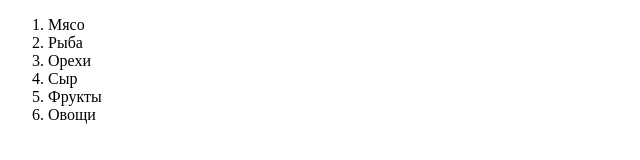
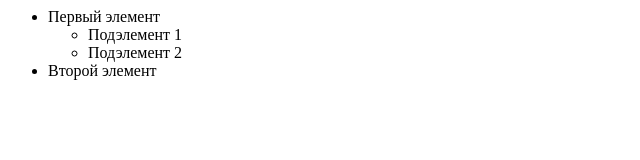
Before and after one commit to V198716647v/urok-html2, a plain HTML site: page urok3/z1/index.html in a window 1280 px wide. Shown: the whole page, without its empty margins (0-640 px from the left). Drawn offline with Linux system fonts and the light colour scheme.

Commit message:
и еще одна попытка

```diff
--- a/urok3/z1/index.html
+++ b/urok3/z1/index.html
@@ -1,19 +1,9 @@
-<!DOCTYPE html>
-<html lang="ru">
-<head>
-    <meta charset="utf-8">
-    <meta name="vieport" content="width=device-width, initial-scale=1.0">
-    <title></title>
-    <link rel="stylesheet" href="styles.css">
-</head>
-<body>
-        <ol>
-            <li>Мясо</li>
-            <li>Рыба</li>
-            <li>Орехи</li>
-            <li>Сыр</li>
-            <li>Фрукты</li>
-            <li>Овощи</li>
-        </ol>
-</body>
-</html>
+<ul>
+    <li>Первый элемент
+        <ul>
+            <li>Подэлемент 1</li>
+            <li>Подэлемент 2</li>
+        </ul>
+    </li>
+    <li>Второй элемент</li>
+</ul>
--- /dev/null
+++ b/z3/styles.css
@@ -0,0 +1,6 @@
+ol {
+    list-style-type: none; /* A, B, C */
+}
+ul li {
+    display: inline-block;
+}
```
Also changed, not shown: z3/index.html (+16 -0 lines).
